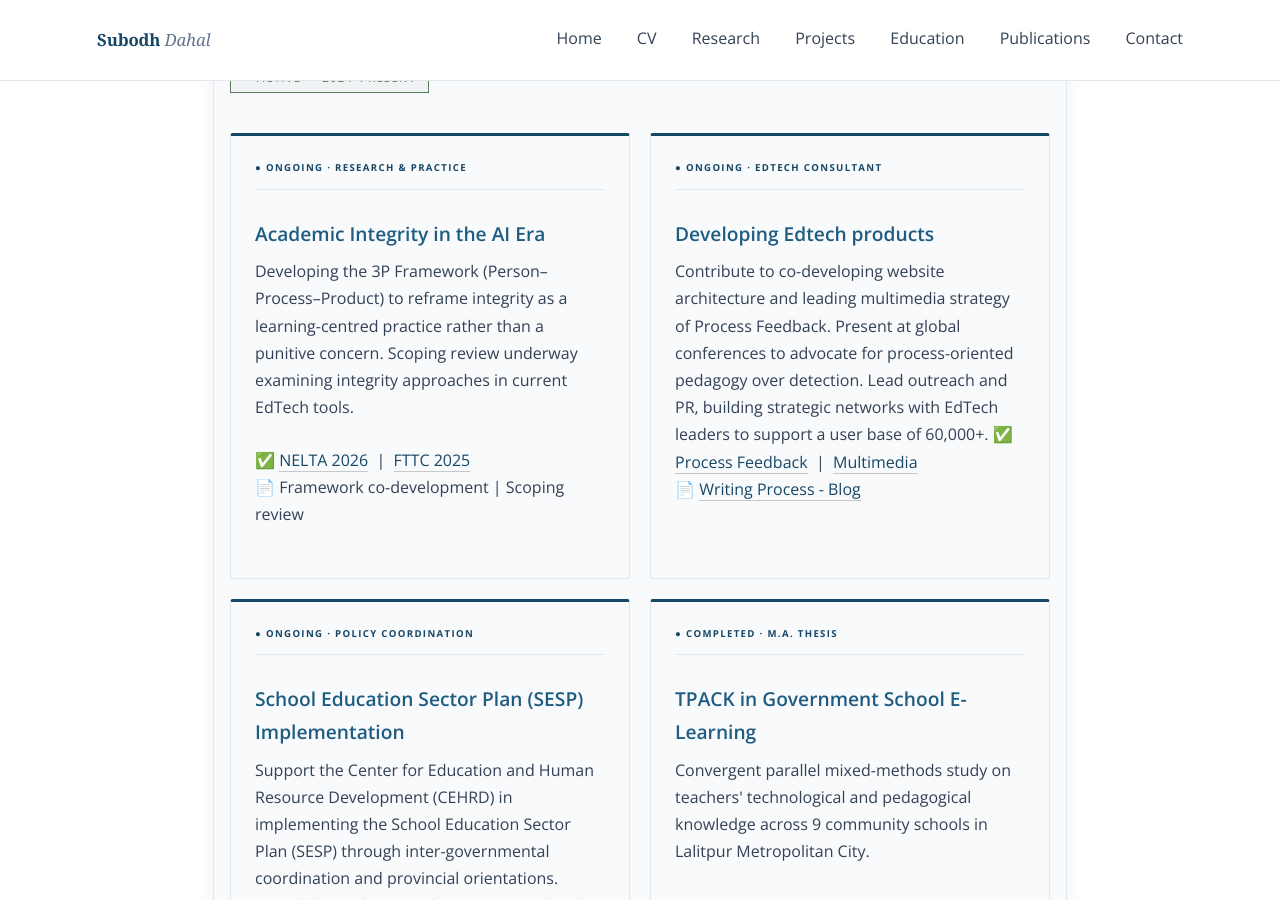
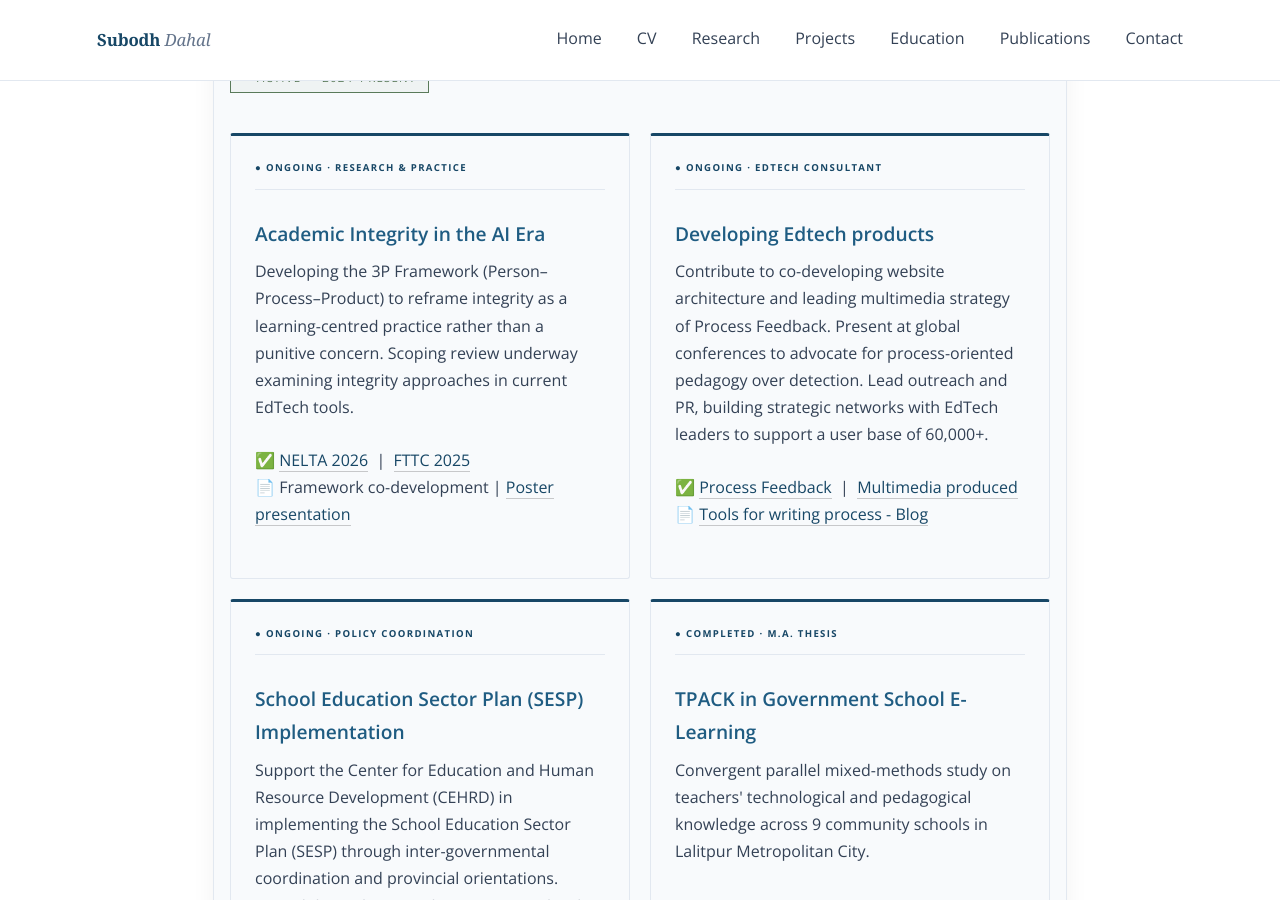
Before and after one commit to dahalsubodh/dahalsubodh.github.io, a Jekyll site: the page built from index.md, in a window 1280 px wide and 900 px high, scrolled down 748 px. Built offline with Jekyll 4.4.1, drawn with Linux system fonts in a browser that asks for light colours.

Commit message:
Update index.md

```diff
--- a/index.md
+++ b/index.md
@@ -15,18 +15,19 @@
       <h3>Academic Integrity in the AI Era</h3>
       <p>Developing the 3P Framework (Person–Process–Product) to reframe integrity
       as a learning-centred practice rather than a punitive concern. Scoping review underway examining integrity approaches in current EdTech tools.</p>
-      <p style="margin-top:0.6rem;">
+      <p style="margin-top:0.3rem;">
         ✅ <a href="https://www.nelta.org.np/conference/30">NELTA 2026</a> &nbsp;|&nbsp;
         <a href="https://builder.guidebook.com/g/#/guides/fttc2025/schedule/sessions/31735290?scheduleDayPosition=2025-10-24&scheduleIndexInDayPosition=39">FTTC 2025</a>
-        <br>📄 Framework co-development | Scoping review
+        <br>📄 Framework co-development | <a href= "https://drive.google.com/file/d/1IdP8zCTnvqBzVhxeaKmsmzgbzyCWsYKX/view?usp=sharing">Poster presentation</a>
       </p>
     </article>
     <article class="progress-card" data-status="● Ongoing · Edtech Consultant">
       <h3>Developing Edtech products</h3>
-      <p>Contribute to co-developing website architecture and leading multimedia strategy of Process Feedback. Present at global conferences to advocate for process-oriented pedagogy over detection. Lead outreach and PR, building strategic networks with EdTech leaders to support a user base of 60,000+.
+      <p>Contribute to co-developing website architecture and leading multimedia strategy of Process Feedback. Present at global conferences to advocate for process-oriented pedagogy over detection. Lead outreach and PR, building strategic networks with EdTech leaders to support a user base of 60,000+. </p>
+      <p style="margin-top:0.3rem;">
       ✅ <a href="https://www.Processfeedback.org">Process Feedback</a> &nbsp;|&nbsp;
-        <a href="https://www.youtube.com/watch?v=mVxsM_omzrI">Multimedia</a>
-        <br>📄 <a href= "https://www.processfocus.org/2025/04/top-chrome-extensions-for-exploring.html"> Writing Process - Blog</a> </p>
+        <a href="https://www.youtube.com/watch?v=mVxsM_omzrI">Multimedia produced</a>
+        <br>📄 <a href= "https://www.processfocus.org/2025/04/top-chrome-extensions-for-exploring.html"> Tools for writing process - Blog</a> </p>
     </article>
     <article class="progress-card" data-status="● Ongoing · Policy Coordination">
       <h3>School Education Sector Plan (SESP) Implementation</h3>
```
